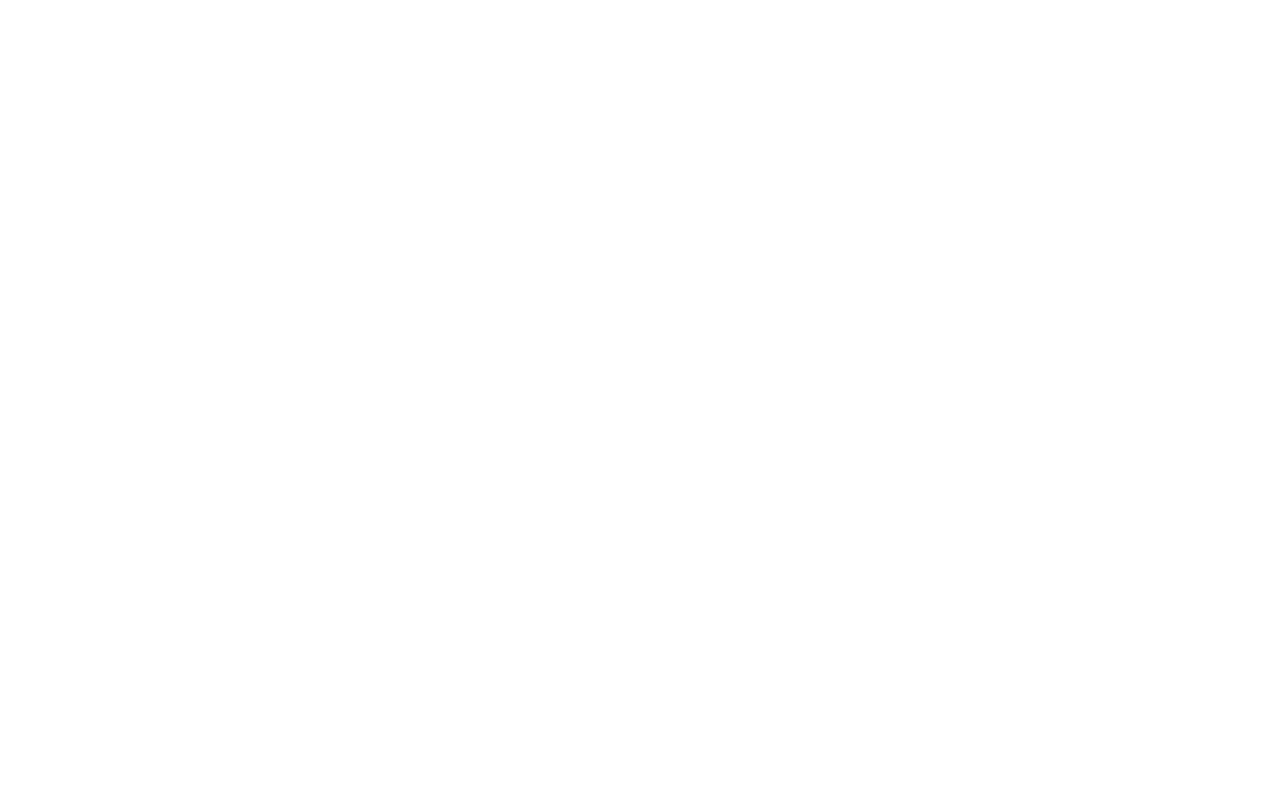
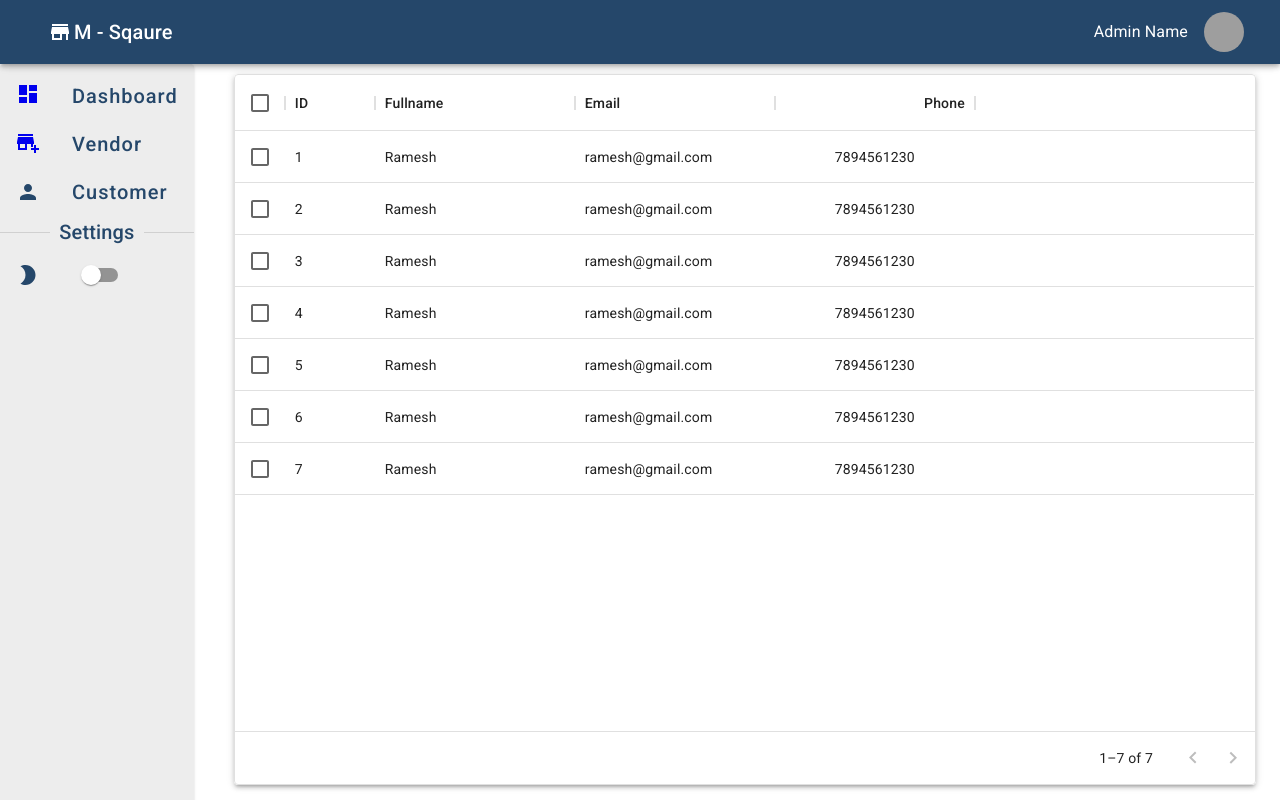
Before and after one commit to Avinash-Dod/MUI-dashboard, a React (Create React App) app: page /vendor in a window 1280 px wide. Before the commit this address had no page. Shown: the top 800 px of the page. Built offline with nearby package versions, Linux system fonts and the light colour scheme; grey boxes are pictures that could not be loaded.

Commit message:
feat.:created customer page & vendor page

```diff
--- a/src/Theme/theme.js
+++ b/src/Theme/theme.js
@@ -24,6 +24,15 @@
                 }
             }
         },
+        MuiIconButton:{
+            styleOverrides:{
+                root:{
+                    textDecoration:"none"
+                }
+            }
+        }
+
+
 
 
 
--- a/src/components/Navigation.js
+++ b/src/components/Navigation.js
@@ -1,12 +1,14 @@
 import { Route, Routes } from "react-router-dom"
 import Customer from "../pages/Customer"
 import Dashboard from "../pages/Dashboard"
+import Vendor from "../pages/Vendor"
 
 const Navigation = () => {
     return (
         <Routes >
             <Route path="/" element={<Dashboard />} />
             <Route path="/customer" element={<Customer />} />
+            <Route path="/vendor" element={<Vendor />} />
 
 
 
--- a/src/components/UI/Sidebar/SideBarLeft.js
+++ b/src/components/UI/Sidebar/SideBarLeft.js
@@ -1,6 +1,7 @@
 import { Box } from "@material-ui/core"
 import { Person, Dashboard, ModeNight, AddBusiness } from "@mui/icons-material"
 import { List, Typography, ListItemButton, ListItemIcon, Switch, ListItem, Divider, Paper } from "@mui/material"
+import { NavLink } from "react-router-dom"
 
 const Sidebar = () => {
 
@@ -9,19 +10,27 @@
       <Box position="fixed">
         <List sx={{ bgcolor: "#ededed", color: "#25476a", textAlign: "center", fontWeight: "bolder", height: "1000px" }} component={Paper}>
           <ListItem disablePadding xs="0px" >
-            <ListItemButton  >
+          <ListItemButton  >
               <ListItemIcon sx={{ color: "inherit" }}>
+              <NavLink to="/" color="primary">
                 <Dashboard />
+                </NavLink>
               </ListItemIcon   >
               <Typography variant="h6" component="span" sx={{ color: "25476a", letterSpacing: "1px" }}  >
                 Dashboard
               </Typography>
+
             </ListItemButton>
+
+
           </ListItem>
+
           <ListItem disablePadding>
             <ListItemButton  >
               <ListItemIcon sx={{ color: "inherit" }} >
+              <NavLink to="/vendor" color="primary">
                 <AddBusiness />
+                </NavLink>
               </ListItemIcon   >
               <Typography variant="h6" component="span" sx={{ color: "25476a", letterSpacing: "1px" }}>
                 Vendor
--- a/src/pages/Customer.js
+++ b/src/pages/Customer.js
@@ -1,6 +1,5 @@
-import { Box, Container, Stack,Paper, Card } from "@mui/material"
+import { Box, Container, Stack, Card, Typography } from "@mui/material"
 import { DataGrid } from "@mui/x-data-grid"
-
 import { Header } from "../components/UI/Header"
 import Sidebar from "../components/UI/Sidebar/SideBarLeft"
 import UserData from '../userData.json'
@@ -28,8 +27,11 @@
             <Stack direction="row" spacing={2} justifyContent="flex-start " >
                 <Sidebar />
                 <Container maxWidth="xl"  >
-                    <Card elevation={3} sx={{height:"60%",mt:"1%"}}>
+                    <Card elevation={3} sx={{ height: "70%", mt: "1%" }}>
+                    {/* <Typography variant="h6" component="span" color="primary">
+                        Customers
 
+                    </Typography> */}
 
                         <DataGrid
                             rows={row}
--- /dev/null
+++ b/src/pages/Vendor.js
@@ -0,0 +1,57 @@
+import { Box, Container, Stack, Card, Typography } from "@mui/material"
+import { DataGrid } from "@mui/x-data-grid"
+import { Header } from "../components/UI/Header"
+import Sidebar from "../components/UI/Sidebar/SideBarLeft"
+import UserData from '../userData.json'
+
+const Vendor = () => {
+    const Data = Object.values(UserData)
+    const column = [{ field: "id", headerName: "ID", width: 90 },
+    { field: "Name", headerName: "Fullname ", width: 200 },
+    { field: "email", headerName: "Email ", width: 200 },
+
+    {
+        field: "phone",
+        headerName: "Phone",
+        type: "number",
+        width: 200,
+        align: "center"
+    },
+    ]
+    const row = Data
+
+
+    return (
+        <Box flex={1}  >
+        <Header />
+        <Stack direction="row" spacing={2} justifyContent="flex-start " >
+            <Sidebar />
+            <Container maxWidth="xl"  >
+                <Card elevation={3} sx={{ height: "70%", mt: "1%" }}>
+                {/* <Typography variant="h6" component="span" color="primary">
+                    Vendors
+
+                </Typography> */}
+
+                    <DataGrid
+                        rows={row}
+                        columns={column}
+                        pageSize={10}
+                        rowsPerPageOptions={[5]}
+                        checkboxSelection
+                        disableSelectionOnClick
+
+                    >
+
+                    </DataGrid>
+                </Card>
+
+
+            </Container>
+
+        </Stack>
+
+    </Box>
+    )
+}
+export default Vendor
```
Lines whose indentation alone changed are shown as unchanged.
